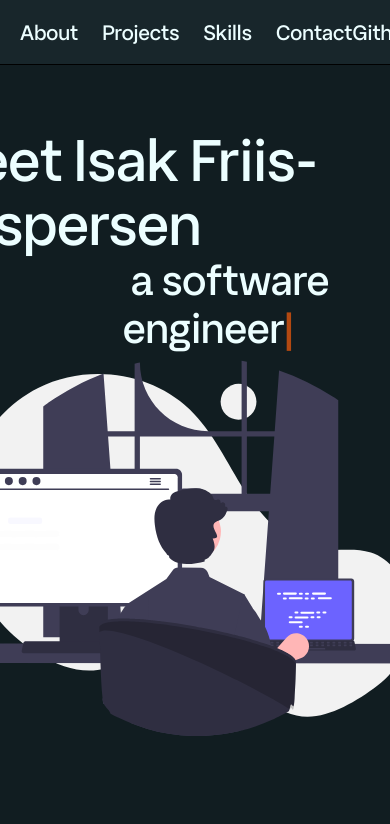
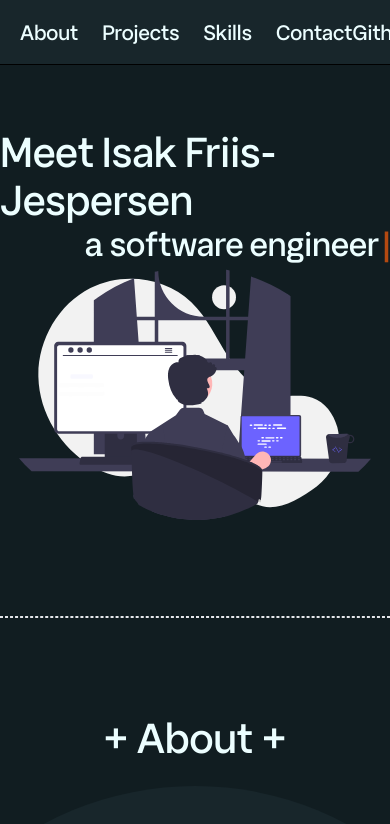
Before and after one commit to IsakFriisJespersen2/isak.friis-jespersen, a SvelteKit app: page / in a window 390 px wide. Shown: the top 824 px of the page. Built offline with nearby package versions, Linux system fonts and the light colour scheme; grey boxes are pictures that could not be loaded.

Commit message:
Fixed responsive author page

```diff
--- a/src/lib/components/author.svelte
+++ b/src/lib/components/author.svelte
@@ -27,16 +27,15 @@
 	start();
 </script>
 
-<div class="">
-	<h3 class="text-5xl">
-		{author}<span class="animate-pulse font-bold text-orange-600 text-5xl {cursorPosition !== 'author' && 'hidden'}"
-			>|</span
+<div class="w-full flex flex-col items-center">
+	<h3 class="desktop:text-5xl text-3xl">
+		{author}<span class="animate-pulse font-bold text-orange-600 mr-1 {cursorPosition !== 'author' && 'hidden'}">|</span
 		>
 	</h3>
-	<h5 class="text-3xl ml-48">
-		&nbsp;{title}<span class="animate-pulse font-bold text-orange-600 text-3xl {cursorPosition !== 'title' && 'hidden'}"
+	<h5 class="flex w-full justify-end desktop:text-3xl text-2xl">
+		&nbsp;{title}<span class="animate-pulse font-bold text-orange-600 ml-1 {cursorPosition !== 'title' && 'hidden'}"
 			>|</span
 		>
 	</h5>
-	<Programming className="h-96" />
+	<Programming className="desktop:h-96 laptop:h-80 h-64" />
 </div>
--- a/tailwind.config.js
+++ b/tailwind.config.js
@@ -28,7 +28,7 @@ export default {
 			},
 			boxShadow: {
 				error: '0 0 0 2px rgba(221, 51, 34, 1)',
-				focus: '0 0 0 2px rgba(17, 85, 238, 1)',
+				focus: '0 0 0 2px rgba(17, 85, 238, 1)'
 			},
 			colors: {
 				primary: '#18262B',
@@ -39,19 +39,13 @@ export default {
 				senary: '#ee9b00'
 			},
 			screens: {
-				desktop: { max: '1536px' },
-				// => @media (min-width: 1536px) { ... }
-				laptop: { max: '1280px' },
-				// => @media (min-width: 1280) { ... }
-				'tablet-lg': { max: '1024px' },
-				// => @media (min-width: 1024px) { ... }
-				tablet: { max: '768px' },
-				// => @media (min-width: 640px) { ... }
-				mobile: { max: '640px' },
-				// => @media (min-width: 350px { ... }
-
+				mobil: { min: '640px' },
+				tablet: { min: '768px' },
+				laptop: { min: '1024px' },
+				desktop: { min: '1280px' },
+				desktopXl: { min: '1536px' }
 			}
-		},
+		}
 	},
 	plugins: []
 };
```
